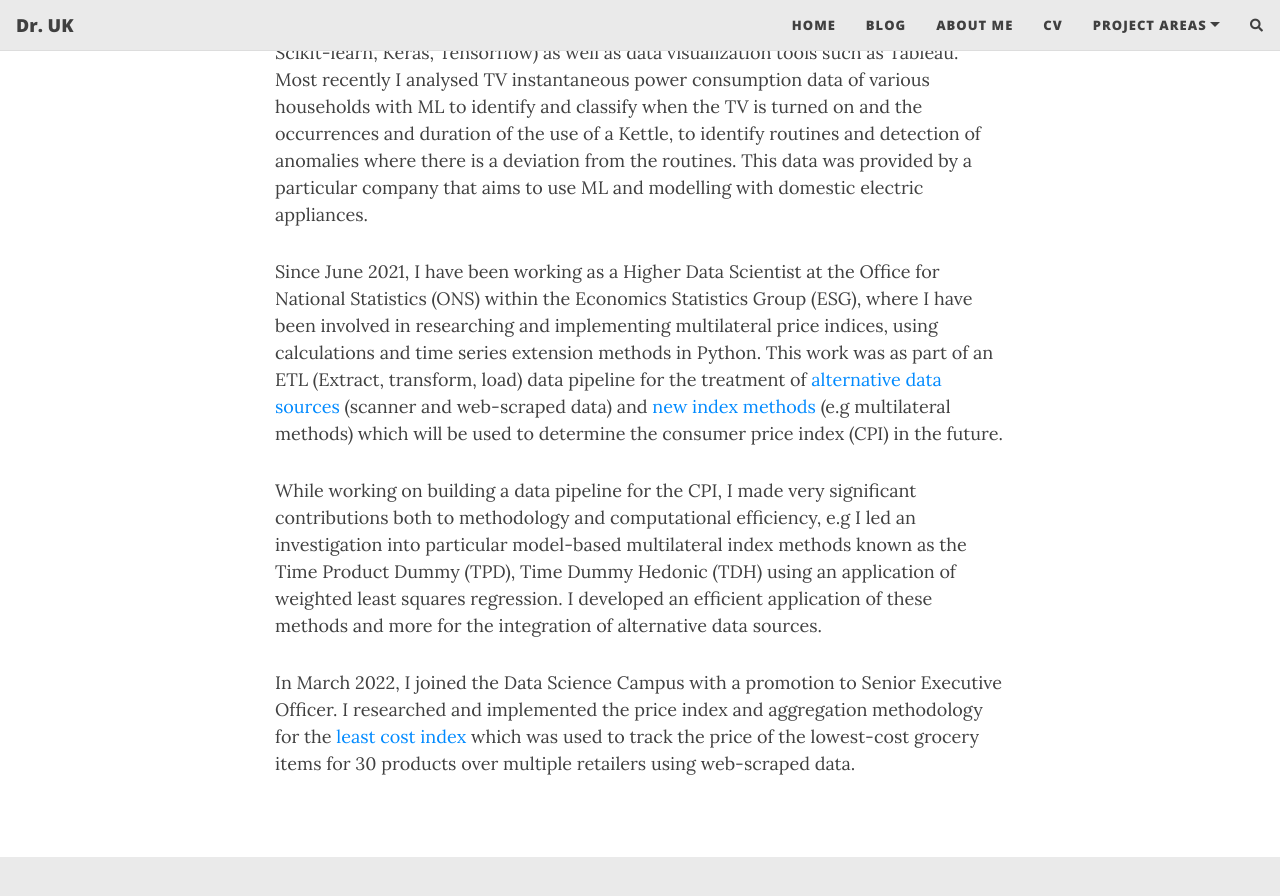
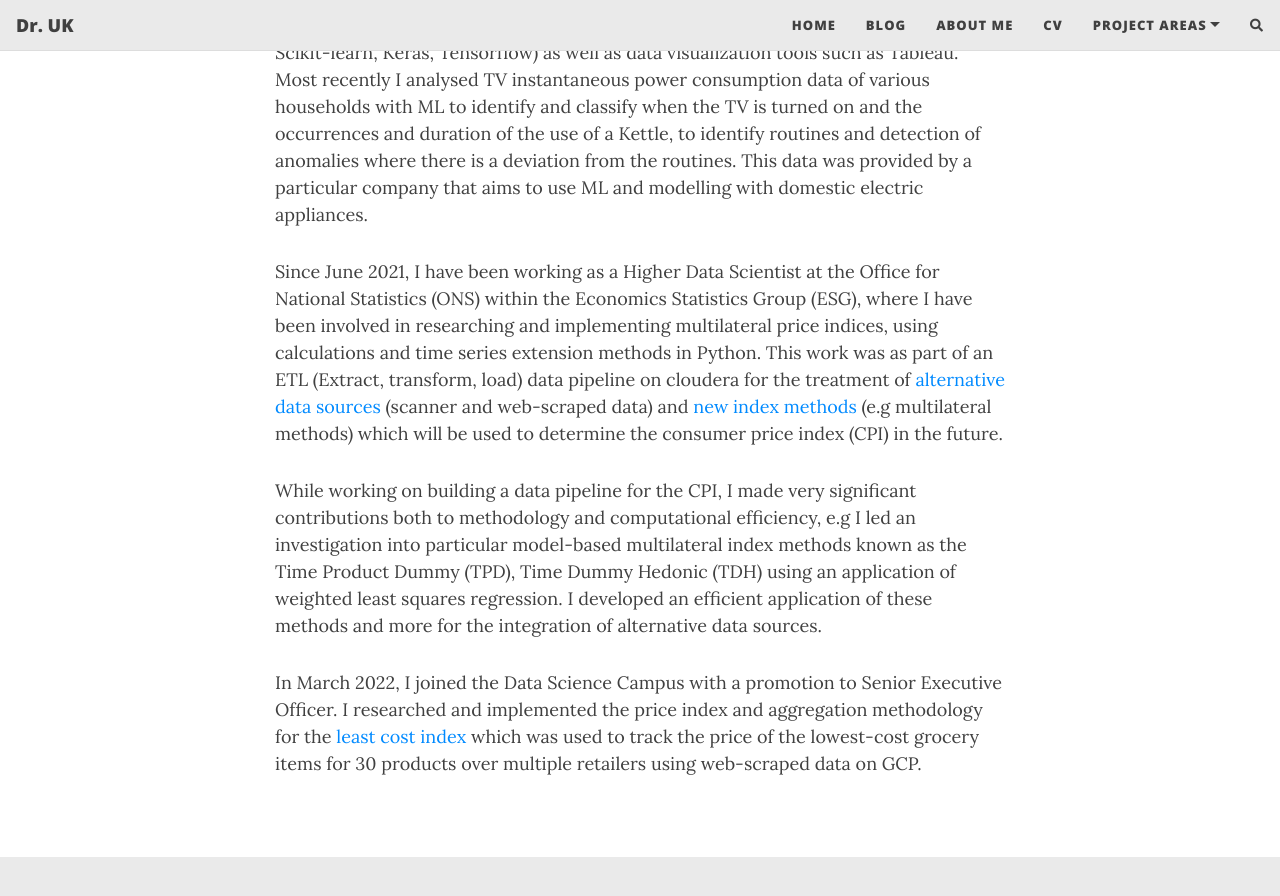
Before and after one commit to drrobotk/drrobotk.github.io, a Jekyll site: the page built from aboutme.md, in a window 1280 px wide and 900 px high, scrolled down 832 px. Shown: the top 896 px of the window. Built offline with Jekyll 4.4.1, drawn with Linux system fonts in a browser that asks for light colours; nearby versions of some CDN libraries; comment, search, counter and statistics services are not loaded.

Commit message:
Update aboutme and cv.

```diff
--- a/aboutme.md
+++ b/aboutme.md
@@ -12,8 +12,8 @@
 
 I am also familiar with data science and machine learning R and Python libraries (e.g Scikit-learn, Keras, Tensorflow) as well as data visualization tools such as Tableau. Most recently I analysed TV instantaneous power consumption data of various households with ML to identify and classify when the TV is turned on and the occurrences and duration of the use of a Kettle, to identify routines and detection of anomalies where there is a deviation from the routines. This data was provided by a particular company that aims to use ML and modelling with domestic electric appliances.
 
-Since June 2021, I have been working as a Higher Data Scientist at the Office for National Statistics (ONS) within the Economics Statistics Group (ESG), where I have been involved in researching and implementing multilateral price indices, using calculations and time series extension methods in Python. This work was as part of an ETL (Extract, transform, load) data pipeline for the treatment of [alternative data sources](https://www.ons.gov.uk/economy/inflationandpriceindices/articles/introducingalternativedataintoconsumerpricestatisticsaggregationandweights/2021-11-09) (scanner and web-scraped data) and [new index methods](https://www.ons.gov.uk/economy/inflationandpriceindices/articles/newindexnumbermethodsinconsumerpricestatistics/2020-09-01) (e.g multilateral methods) which will be used to determine the consumer price index (CPI) in the future.
+Since June 2021, I have been working as a Higher Data Scientist at the Office for National Statistics (ONS) within the Economics Statistics Group (ESG), where I have been involved in researching and implementing multilateral price indices, using calculations and time series extension methods in Python. This work was as part of an ETL (Extract, transform, load) data pipeline on cloudera for the treatment of [alternative data sources](https://www.ons.gov.uk/economy/inflationandpriceindices/articles/introducingalternativedataintoconsumerpricestatisticsaggregationandweights/2021-11-09) (scanner and web-scraped data) and [new index methods](https://www.ons.gov.uk/economy/inflationandpriceindices/articles/newindexnumbermethodsinconsumerpricestatistics/2020-09-01) (e.g multilateral methods) which will be used to determine the consumer price index (CPI) in the future.
 
 While working on building a data pipeline for the CPI, I made very significant contributions both to methodology and computational efficiency, e.g I led an investigation into particular model-based multilateral index methods known as the Time Product Dummy (TPD), Time Dummy Hedonic (TDH) using an application of weighted least squares regression. I developed an efficient application of these methods and more for the integration of alternative data sources.
 
-In March 2022, I joined the Data Science Campus with a promotion to Senior Executive Officer. I researched and implemented the price index and aggregation methodology for the [least cost index](https://www.ons.gov.uk/economy/inflationandpriceindices/articles/trackingthelowestcostgroceryitemsukexperimentalanalysis/april2021toapril2022) which was used to track the price of the lowest-cost grocery items for 30 products over multiple retailers using web-scraped data.
+In March 2022, I joined the Data Science Campus with a promotion to Senior Executive Officer. I researched and implemented the price index and aggregation methodology for the [least cost index](https://www.ons.gov.uk/economy/inflationandpriceindices/articles/trackingthelowestcostgroceryitemsukexperimentalanalysis/april2021toapril2022) which was used to track the price of the lowest-cost grocery items for 30 products over multiple retailers using web-scraped data on GCP.
```
